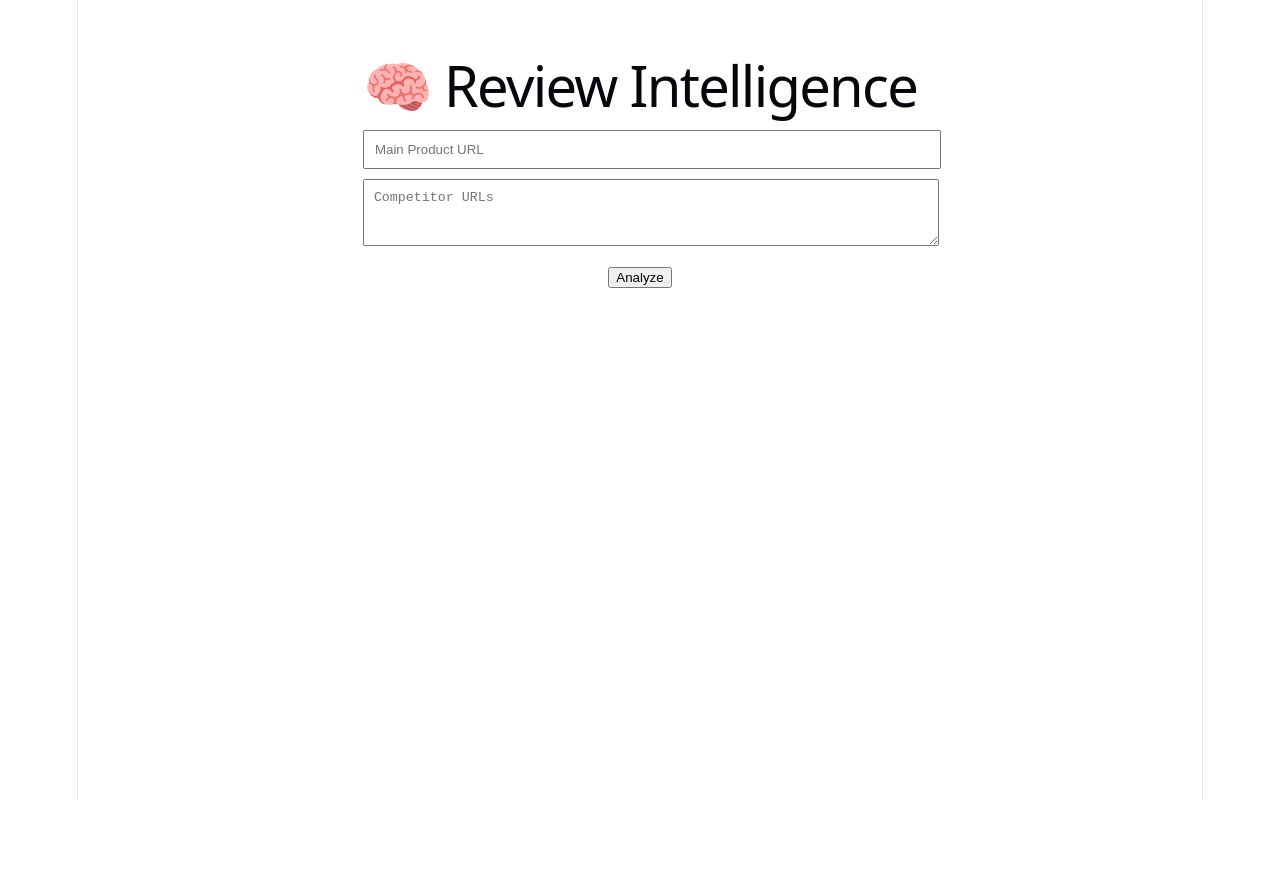
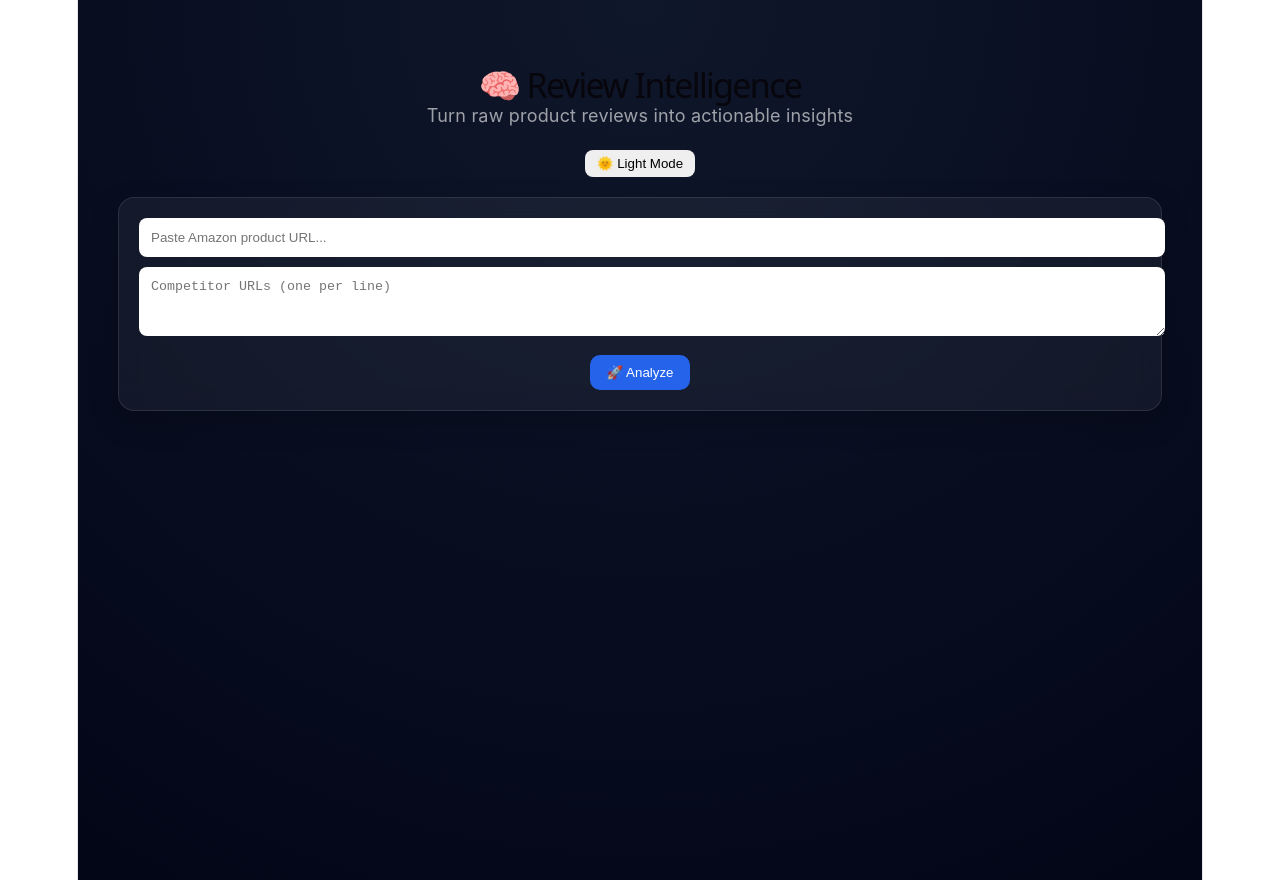
Before and after one commit to patilchaitanya12/review-intelligence-engine, a React app in the folder frontend/: page / in a window 1280 px wide. Before the commit the page ends 800 px from the top, so only its background shows below. Built offline with nearby package versions, Linux system fonts and the light colour scheme; the HTML template or start-up script is replaced by a standard one.

Commit message:
feat: add streaming analysis with real-time logs and upgrade frontend to modern glass UI

```diff
--- a/frontend/src/App.jsx
+++ b/frontend/src/App.jsx
@@ -1,65 +1,241 @@
 import { useState } from "react";
-import { analyzeProduct } from "./api";
 
 export default function App() {
   const [mainUrl, setMainUrl] = useState("");
   const [competitors, setCompetitors] = useState("");
   const [data, setData] = useState(null);
   const [loading, setLoading] = useState(false);
+  const [logs, setLogs] = useState([]);
+  const [dark, setDark] = useState(true);
+
+  const formatItem = (item) => {
+    if (typeof item === "string") return item;
+    if (typeof item === "object")
+      return item.description || item.text || JSON.stringify(item);
+    return "";
+  };
 
   const handleAnalyze = async () => {
+    setLogs([]);
+    setData(null);
     setLoading(true);
+
     const payload = {
       main_product: mainUrl,
       competitors: competitors.split("\n").filter(Boolean),
     };
-    const res = await analyzeProduct(payload);
-    setData(res);
+
+    try {
+      const response = await fetch("http://127.0.0.1:8000/analyze-stream", {
+        method: "POST",
+        headers: {
+          "Content-Type": "application/json",
+        },
+        body: JSON.stringify(payload),
+      });
+
+      const reader = response.body.getReader();
+      const decoder = new TextDecoder("utf-8");
+
+      while (true) {
+        const { value, done } = await reader.read();
+        if (done) break;
+
+        const chunk = decoder.decode(value);
+        const lines = chunk.split("\n");
+
+        for (let line of lines) {
+          if (line.startsWith("data: ")) {
+            const parsed = JSON.parse(line.replace("data: ", ""));
+
+            if (parsed.log) {
+              setLogs((prev) => [...prev, parsed.log]);
+            }
+
+            if (parsed.result) {
+              setData(parsed.result);
               setLoading(false);
+            }
+
+            if (parsed.error) {
+              setLogs((prev) => [...prev, "❌ Error: " + parsed.error]);
+              setLoading(false);
+            }
+          }
+        }
+      }
+    } catch (err) {
+      setLogs((prev) => [...prev, "❌ Failed to connect"]);
+      setLoading(false);
+    }
+  };
+
+  const card = {
+    background: dark
+      ? "rgba(255,255,255,0.05)"
+      : "rgba(0,0,0,0.03)",
+    backdropFilter: "blur(12px)",
+    border: "1px solid rgba(255,255,255,0.1)",
+    padding: 20,
+    borderRadius: 16,
+    flex: 1,
+    boxShadow: "0 10px 30px rgba(0,0,0,0.2)",
+    transition: "0.3s ease",
   };
 
   return (
-    <div style={{ maxWidth: 800, margin: "40px auto", color: "#fff" }}>
-      <h1>🧠 Review Intelligence</h1>
+    <div
+      style={{
+        background: dark
+          ? "radial-gradient(circle at top, #0f172a, #020617)"
+          : "#f9fafb",
+        color: dark ? "#fff" : "#000",
+        minHeight: "100vh",
+        padding: 40,
+        fontFamily: "Inter, sans-serif",
+      }}
+    >
+      <div style={{ maxWidth: 1100, margin: "0 auto" }}>
 
+        {/* HEADER */}
+        <h1 style={{ fontSize: 34, marginBottom: 5 }}>
+          🧠 Review Intelligence
+        </h1>
+        <p style={{ opacity: 0.6, marginBottom: 20 }}>
+          Turn raw product reviews into actionable insights
+        </p>
+
+        <button
+          onClick={() => setDark(!dark)}
+          style={{
+            marginBottom: 20,
+            padding: "6px 12px",
+            borderRadius: 8,
+            border: "none",
+            cursor: "pointer",
+          }}
+        >
+          {dark ? "🌞 Light Mode" : "🌙 Dark Mode"}
+        </button>
+
+        {/* INPUT */}
+        <div style={{ ...card, marginBottom: 20 }}>
           <input
-        style={{ width: "100%", padding: 10, marginBottom: 10 }}
-        placeholder="Main Product URL"
+            style={{
+              width: "100%",
+              padding: 12,
+              marginBottom: 10,
+              borderRadius: 8,
+              border: "none",
+            }}
+            placeholder="Paste Amazon product URL..."
             value={mainUrl}
             onChange={(e) => setMainUrl(e.target.value)}
           />
 
           <textarea
-        style={{ width: "100%", padding: 10, marginBottom: 10 }}
+            style={{
+              width: "100%",
+              padding: 12,
+              borderRadius: 8,
+              border: "none",
+            }}
             rows={3}
-        placeholder="Competitor URLs"
+            placeholder="Competitor URLs (one per line)"
             value={competitors}
             onChange={(e) => setCompetitors(e.target.value)}
           />
 
-      <button onClick={handleAnalyze}>
-        {loading ? "Analyzing..." : "Analyze"}
+          <button
+            onClick={handleAnalyze}
+            style={{
+              marginTop: 12,
+              padding: "10px 16px",
+              borderRadius: 10,
+              border: "none",
+              background: "#2563eb",
+              color: "#fff",
+              cursor: "pointer",
+            }}
+          >
+            {loading ? "Analyzing..." : "🚀 Analyze"}
           </button>
+        </div>
 
-      {data && (
-        <div style={{ marginTop: 20 }}>
-          <h2>Pros</h2>
-          {data.main.pros.map((p, i) => <p key={i}>• {p}</p>)}
-
-          <h2>Cons</h2>
-          {data.main.cons.map((c, i) => <p key={i}>• {c}</p>)}
-
-          <h2>Strengths</h2>
-          {data.comparison.strengths.map((s, i) => <p key={i}>• {s}</p>)}
-
-          <h2>Weaknesses</h2>
-          {data.comparison.weaknesses.map((w, i) => <p key={i}>• {w}</p>)}
-
-          <h2>Strategy</h2>
-          <p><b>{data.comparison.positioning}</b></p>
-          <p>{data.comparison.summary}</p>
+        {/* LOGS */}
+        {loading && (
+          <div
+            style={{
+              ...card,
+              maxHeight: 160,
+              overflowY: "auto",
+              fontSize: 13,
+              marginBottom: 20,
+            }}
+          >
+            {logs.map((log, i) => (
+              <div key={i} style={{ opacity: 0.8 }}>
+                {log}
+              </div>
+            ))}
           </div>
         )}
+
+        {/* RESULTS */}
+        {data && (
+          <>
+            <h2 style={{ marginTop: 20 }}>📊 Insights</h2>
+
+            <div style={{ display: "flex", gap: 20 }}>
+              <div style={card}>
+                <h3>✅ Pros</h3>
+                {data.main.pros.map((p, i) => (
+                  <p key={i}>• {formatItem(p)}</p>
+                ))}
+              </div>
+
+              <div style={card}>
+                <h3>⚠️ Cons</h3>
+                {data.main.cons.map((c, i) => (
+                  <p key={i}>• {formatItem(c)}</p>
+                ))}
+              </div>
+            </div>
+
+            <h2 style={{ marginTop: 30 }}>🆚 Comparison</h2>
+
+            <div style={{ display: "flex", gap: 20 }}>
+              <div style={card}>
+                <h4>💪 Strengths</h4>
+                {data.comparison.strengths.map((s, i) => (
+                  <p key={i}>• {formatItem(s)}</p>
+                ))}
+              </div>
+
+              <div style={card}>
+                <h4>❌ Weaknesses</h4>
+                {data.comparison.weaknesses.map((w, i) => (
+                  <p key={i}>• {formatItem(w)}</p>
+                ))}
+              </div>
+            </div>
+
+            <div style={{ ...card, marginTop: 20 }}>
+              <h3>🧠 Strategy</h3>
+
+              <p>
+                <b>📌 Positioning:</b><br />
+                {data.comparison.positioning}
+              </p>
+
+              <p>
+                <b>📝 Summary:</b><br />
+                {data.comparison.summary}
+              </p>
+            </div>
+          </>
+        )}
+      </div>
     </div>
   );
 }
```
Also changed, not shown: 1 other file (tests, documents, lock files or other folders). Lines whose indentation alone changed are shown as unchanged.
